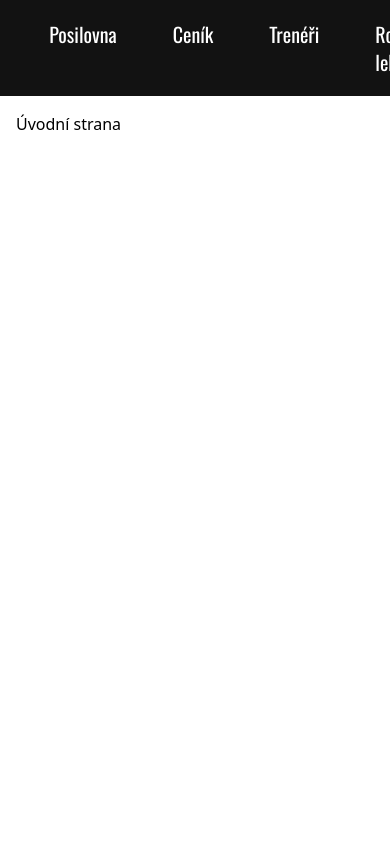
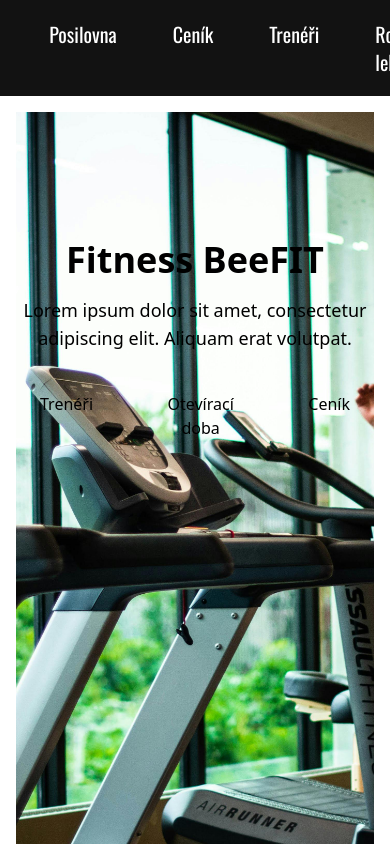
Before and after one commit to lxkask/beefit, a SvelteKit app: page / in a window 390 px wide. Shown: the top 844 px of the page. Built offline with nearby package versions, Linux system fonts and the light colour scheme.

Commit message:
Home page

```diff
--- a/src/routes/+page.svelte
+++ b/src/routes/+page.svelte
@@ -1 +1,64 @@
-<h1>Úvodní strana</h1>
+<script>
+    import banner from '../lib/images/banner.jpg';
+</script>
+<main>
+    <!-- Hero Section -->
+    <section class="hero bg-cover bg-center h-screen" style="background-image: url({banner})">
+        <div class="container mx-auto text-center py-32">
+            <h1 class="text-4xl font-bold">Fitness BeeFIT</h1>
+            <p class="text-lg mt-4">
+                Lorem ipsum dolor sit amet, consectetur adipiscing elit.
+            <span class="text-highlight">Aliquam erat volutpat.</span>
+            </p>
+            <div class="flex justify-center space-x-4 mt-8">
+                <a href="/trainers" class="btn bg-highlight text-dark px-6 py-2">Trenéři</a>
+                <a href="/opening-hours" class="btn bg-highlight text-dark px-6 py-2">Otevírací doba</a>
+                <a href="/pricing" class="btn bg-highlight text-dark px-6 py-2">Ceník</a>
+            </div>
+        </div>
+    </section>
+
+    <!-- Equipment Section -->
+    <section class="equipment py-16">
+        <div class="container mx-auto grid grid-cols-1 md:grid-cols-2 gap-8">
+            <div>
+                <img src="/path/to/equipment.jpg" alt="Gym equipment" class="rounded">
+            </div>
+            <div>
+            <h2 class="text-3xl font-bold">Posilovna s nejnovějším vybavením</h2>
+            <p class="mt-4">
+                Lorem ipsum dolor sit amet, consectetur adipiscing elit.
+                <span class="text-highlight">Aliquam erat volutpat.</span>
+            </p>
+            <a href="/join" class="btn bg-highlight text-dark mt-8 px-6 py-2 inline-block">Přidejte se</a>
+            </div>
+        </div>
+    </section>
+
+    <!-- Location Section -->
+    <section class="location py-16 bg-dark-light">
+        <div class="container mx-auto grid grid-cols-1 md:grid-cols-2 gap-8">
+            <!-- Address -->
+            <div>
+                <h3 class="text-2xl font-bold">Na Hřebenech II 1718/10</h3>
+                <p class="mt-4">
+                    Lorem ipsum dolor sit amet, consectetur adipiscing elit.
+                </p>
+                <p class="mt-4">
+                    Na Hřebenech II 1718/10<br>
+                    Nusle - Praha 4
+                </p>
+            </div>
+            <!-- Map -->
+            <div>
+                <iframe
+                    src="https://maps.google.com/maps?q=BeeFIT&t=&z=13&ie=UTF8&iwloc=&output=embed"
+                    class="w-full h-64 rounded"
+                    frameborder="0"
+                    title="BeeFIT Lokace"
+                    allowfullscreen>
+                </iframe>
+            </div>
+        </div>
+        </section>
+</main>
```
Also changed, not shown: src/lib/images/banner.jpg (added).
